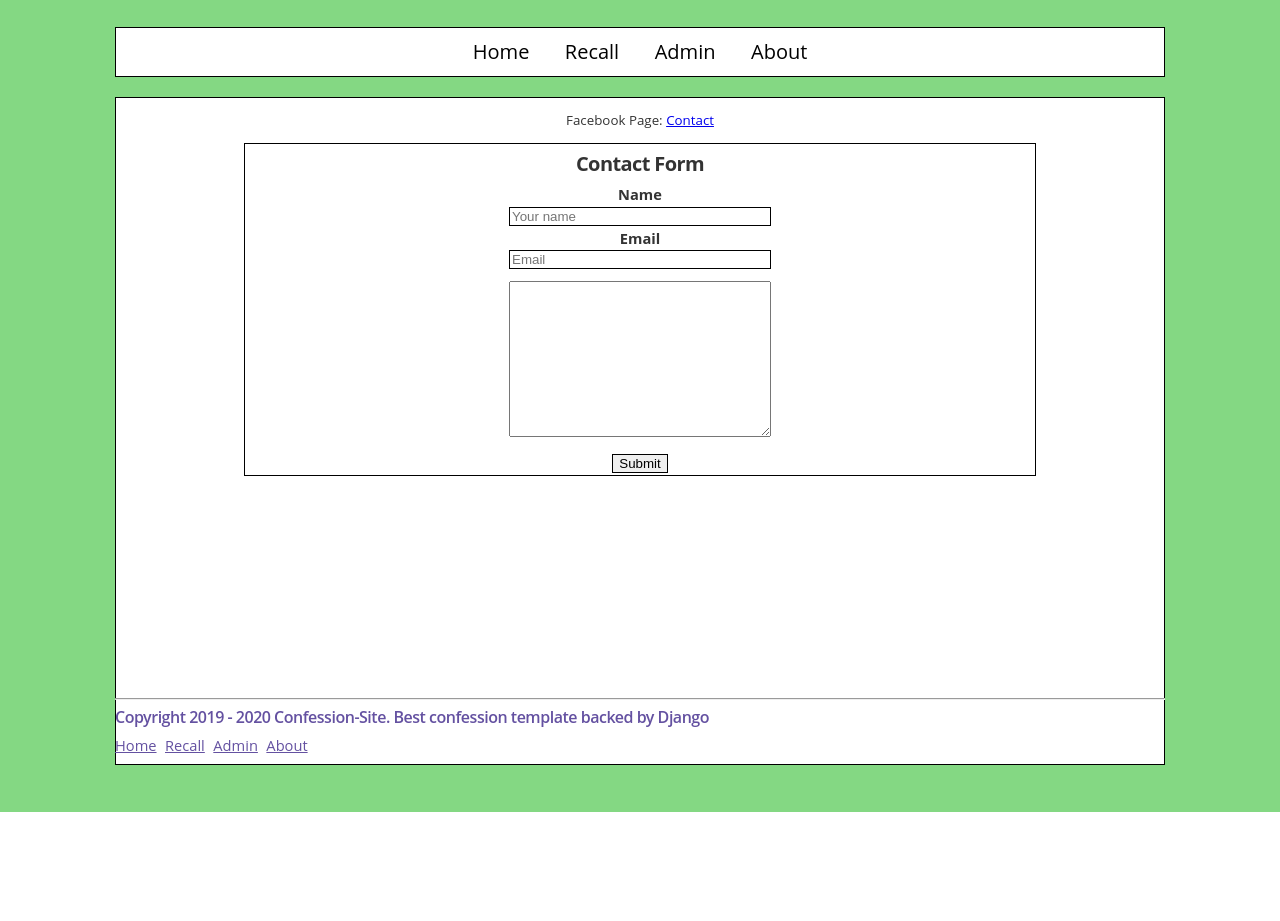
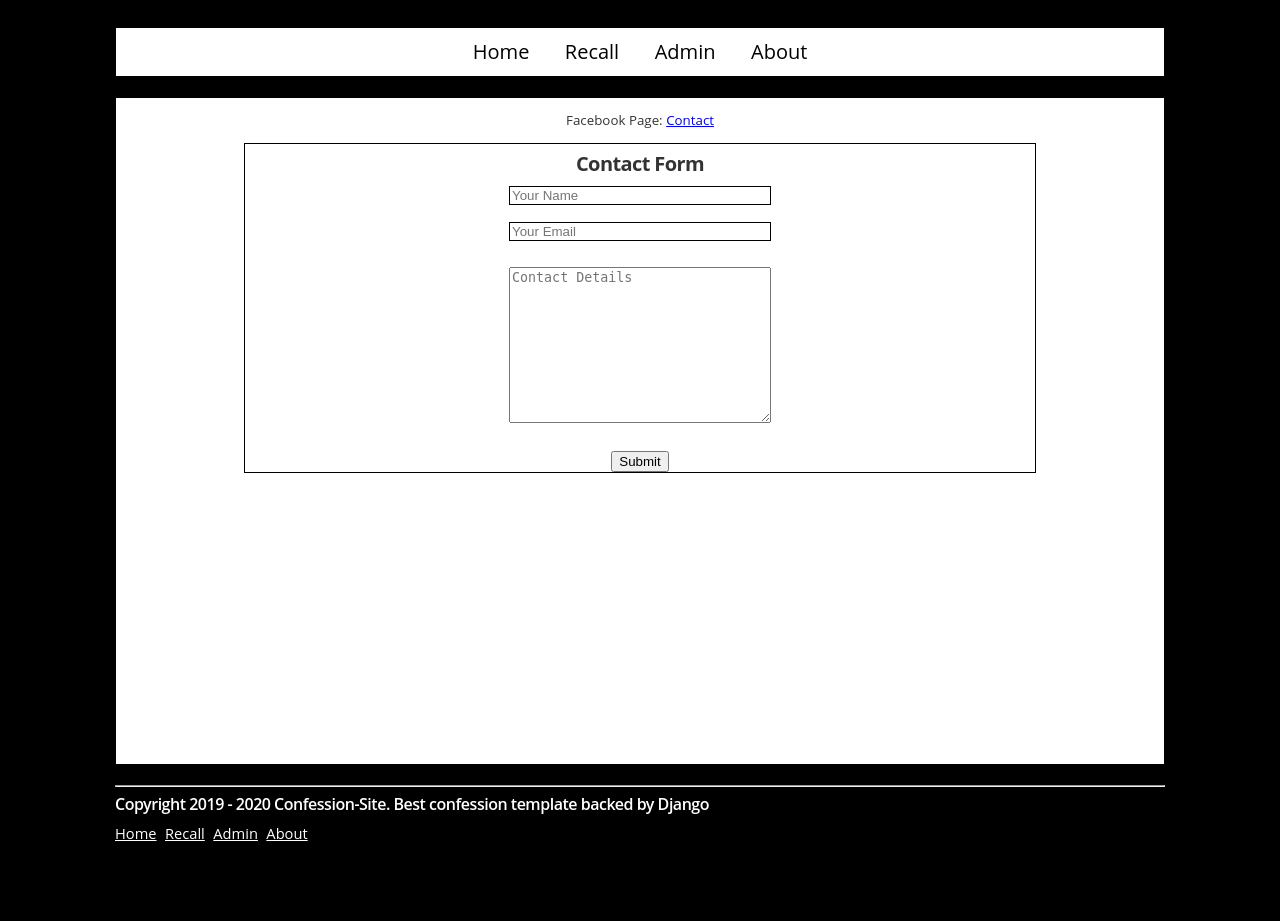
Before and after one commit to lamnguyencse17/Confession-Site, a Django app: page /about/ in a window 1280 px wide. Before the commit the page ends 812 px from the top, so only its background shows below. Run offline with Django 3.2, Linux system fonts and the light colour scheme; parts of the project's set-up code (start-up, migrations or seed data) failed here and were passed over.

Commit message:
Fixed Model.py
Revert to old color and fix layout issues
Model.py long term issue has been fixed (Null default)

```diff
--- a/confession_site/form.py
+++ b/confession_site/form.py
@@ -4,3 +4,9 @@ from django import forms
 class LoginForm(forms.Form):
     username = forms.CharField(label='Username', max_length=20)
     password = forms.CharField(label='Password', widget=forms.PasswordInput, max_length=20)
+
+
+class ContactForm(forms.Form):
+    name = forms.CharField(max_length=30, required=True, widget=forms.TextInput(attrs={'placeholder': 'Your Name'}))
+    email = forms.EmailField(required=True, widget=forms.TextInput(attrs={'placeholder': 'Your Email'}))
+    contact_text = forms.CharField(required=True, widget=forms.Textarea(attrs={'rows': 10, 'cols': 'auto', 'placeholder': 'Contact Details'}))
--- a/confession_site/static/style.css
+++ b/confession_site/static/style.css
@@ -9,7 +9,7 @@ html {
    Myriad, Helvetica, 'Lucida Grande', 'DejaVu Sans Condensed', 'Liberation Sans',
     'Nimbus Sans L', Tahoma, Geneva, Arial, sans-serif;
   color: #333;
-  background: #84D883;
+  background: black;
 }
 body {
   background-position:center;
@@ -88,7 +88,7 @@ h5 {
 }
 h6 {
   font-size: 120%;
-  color: #6451A1;
+  color: white;
 }
 .container {
   position: sticky;
@@ -105,7 +105,6 @@ div { text-align: center; }
 footer {
   width: 1050px;
   height: 109px;
-  position: absolute;
   bottom: 0;
 }
 ul {
@@ -119,7 +118,7 @@ li {
   padding-right: 5px;
 }
 li a{
-  color: #6451A1;
+  color: white;
 }
 
 .confession-box{
--- a/confession_site/templates/about.html
+++ b/confession_site/templates/about.html
@@ -7,16 +7,13 @@
     <div class="contact-form-container">
         <h1>Contact Form</h1>
         <form action="" method="POST">
-
-            <label for="name"> Name </label><br>
-            <input type="text" id="name" placeholder="Your name"><br>
-
-            <label for="email"> Email </label><br>
-            <input type="email" id="email" placeholder="Email"><br>
-
-            <textarea name="contact_text" rows="10" cols="auto"></textarea><br>
-
-            <input type="submit" value="Submit" style="width: auto">
+            {{ form.name }}
+            <p></p>
+            {{ form.email }}
+            <p></p>
+            {{ form.contact_text }}
+        <p></p>
+        <button type="submit">Submit</button>
         </form>
     </div>
 </div>
--- a/confession_site/views.py
+++ b/confession_site/views.py
@@ -3,7 +3,7 @@
 from django.urls import reverse
 from django.shortcuts import redirect
 from django.utils import timezone
-from .form import LoginForm
+from .form import LoginForm, ContactForm
 from .models import Confession, Moderator, LoginRecord
 from django.contrib.auth.hashers import make_password, check_password
 
@@ -73,7 +73,8 @@
 
 
 def about(request):
-    return render(request, 'about.html')
+    contact = ContactForm()
+    return render(request, 'about.html', {'form': contact})
 
 
 def recall_index(request):
```
Also changed, not shown: confession_site/models.py (+12 -4 lines), confession_site/migrations/0001_initial.py, db.sqlite3.
